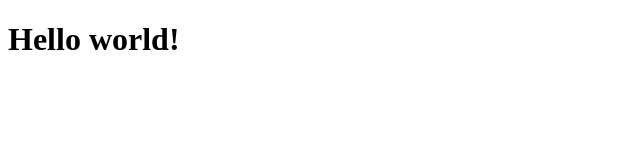
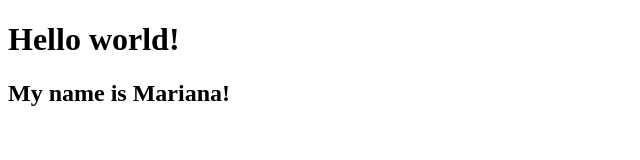
Before and after one commit to marianasposib/praktyka, a plain HTML site: page index.html in a window 1280 px wide. Shown: the whole page, without its empty margins (0-640 px from the left). Drawn offline with Linux system fonts and the light colour scheme.

Commit message:
created new branches

```diff
--- a/index.html
+++ b/index.html
@@ -6,5 +6,6 @@
 </head>
 <body>
     <h1>Hello world!</h1>
+    <h2>My name is Mariana!</h2>
 </body>
 </html>
```
